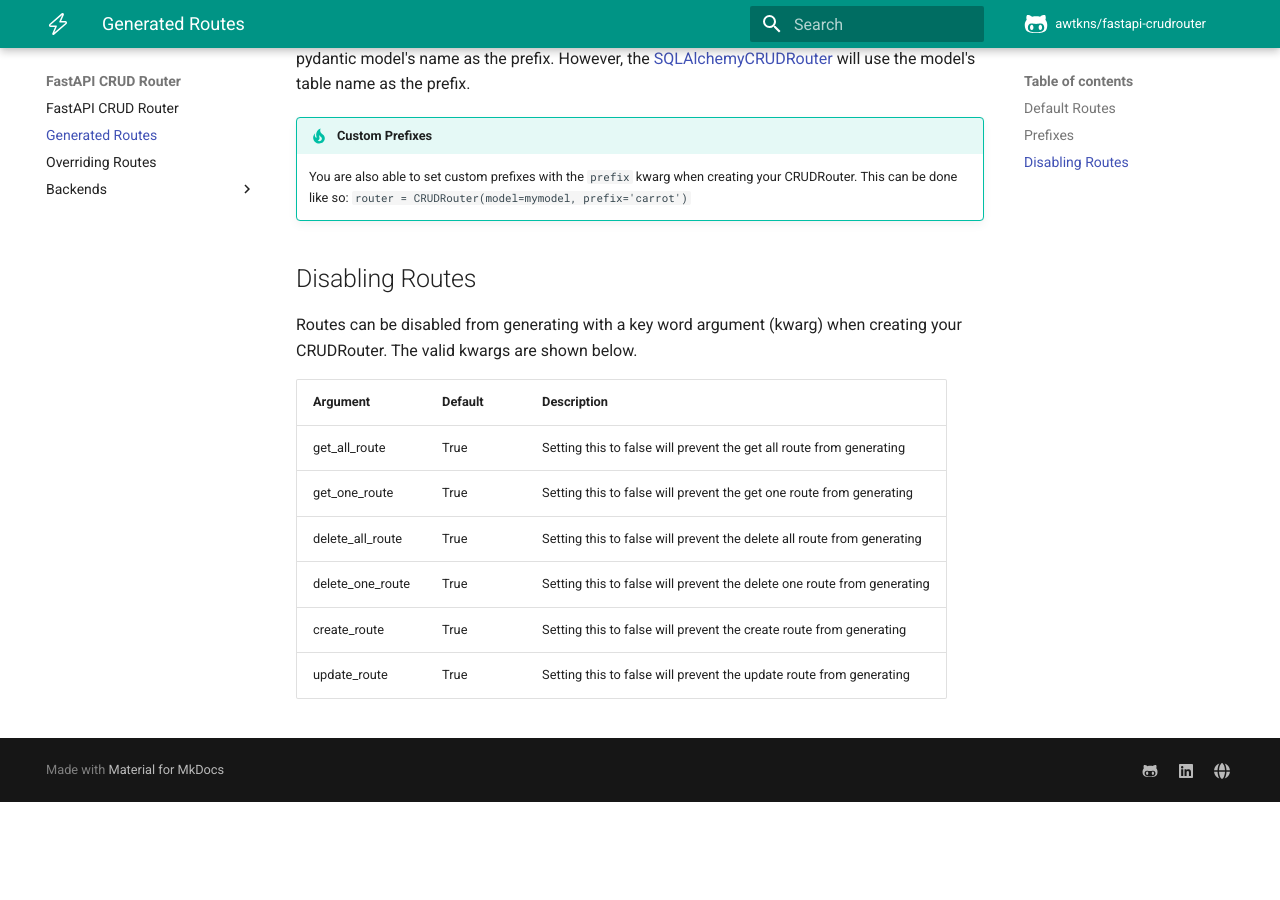
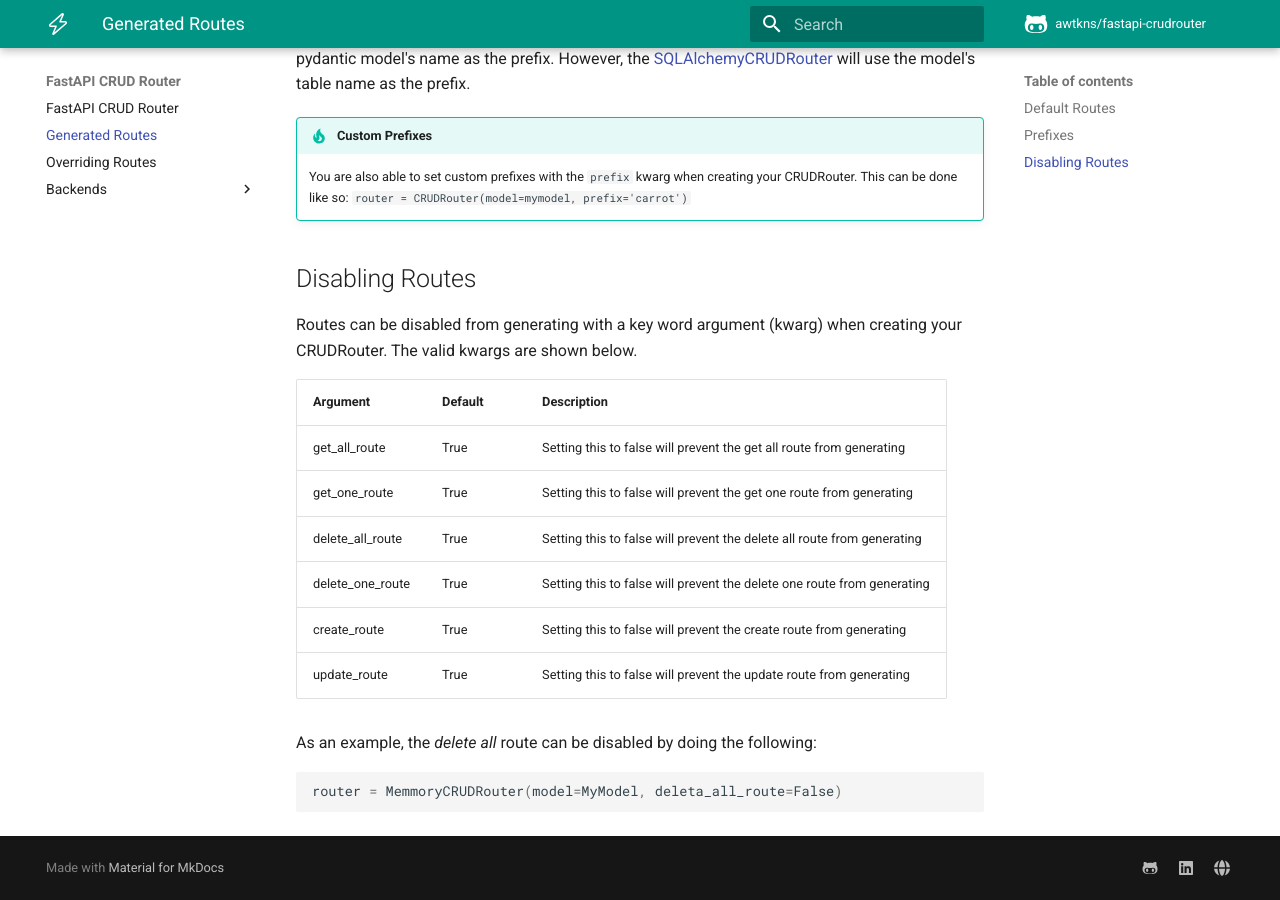
Before and after one commit to awtkns/fastapi-crudrouter, an MkDocs documentation site: the page built from docs/routing.md, in a window 1280 px wide and 900 px high, scrolled down 861 px. Built offline with MkDocs 1.6.1 and Material for MkDocs 9.7.7, drawn with Linux system fonts in a browser that asks for light colours; comment, search, counter and statistics services are not loaded; before the commit the page ends 1663 px from its top, so only the background shows below that.

Commit message:
added moredocs

````diff
--- a/docs/routing.md
+++ b/docs/routing.md
@@ -37,3 +37,8 @@ are shown below.
 | delete_one_route | True    | Setting this to false will prevent the delete one route from generating
 | create_route     | True    | Setting this to false will prevent the create route from generating
 | update_route     | True    | Setting this to false will prevent the update route from generating
+
+As an example, the *delete all* route can be disabled by doing the following:
+```python
+router = MemmoryCRUDRouter(model=MyModel, deleta_all_route=False)
+```
````
